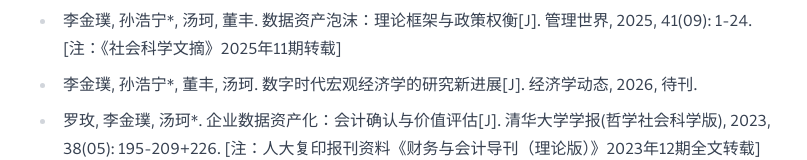
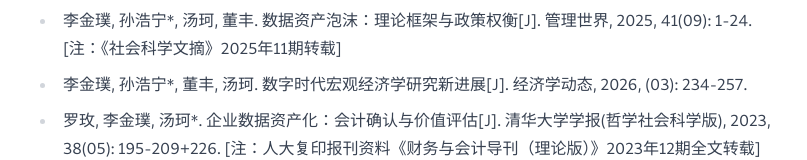
Before and after one commit to lijinpu/lijinpu.github.io, a Next.js app: page /research in a window 1280 px wide. Shown: the part 262-422 px from the top of the page, without its empty margins (233-1040 px from the left). Built offline with nearby package versions, Linux system fonts and the light colour scheme.

Commit message:
auto update

```diff
--- a/pages/cv.tsx
+++ b/pages/cv.tsx
@@ -46,7 +46,7 @@
           <h2>Publications &nbsp;&nbsp; 学术发表</h2>
           <ul>
             <li>李金璞, 孙浩宁*, 汤珂, 董丰. 数据资产泡沫：理论框架与政策权衡[J]. 管理世界, 2025, 41(09): 1-24. [注：《社会科学文摘》2025年11期转载]</li>
-            <li>李金璞, 孙浩宁*, 董丰, 汤珂. 数字时代宏观经济学的研究新进展[J]. 经济学动态, 2026, 待刊.</li>
+            <li>李金璞, 孙浩宁*, 董丰, 汤珂. 数字时代宏观经济学研究新进展[J]. 经济学动态, 2026, (03): 234-257.</li>
             <li>罗玫, 李金璞, 汤珂*. 企业数据资产化：会计确认与价值评估[J]. 清华大学学报(哲学社会科学版), 2023, 38(05): 195-209+226. [注：人大复印报刊资料《财务与会计导刊（理论版）》2023年12期全文转载]</li>
             <li>李金璞, 汤珂*. 论数据要素市场参与者的培育[J]. 西安交通大学学报(社会科学版), 2023, 43(04): 78-89.</li>
             <li>Dong, F., Li, J.*, Sun, H., & Wang, S. (2025). Dynamic Efficiency Redux: Evidence from China. <i>China & World Economy</i>, 33(05), 196-222.</li>
--- a/pages/research.tsx
+++ b/pages/research.tsx
@@ -11,7 +11,7 @@
          <h3>In Chinese &nbsp;&nbsp; 中文发表</h3>
             <ul>
                 <li>李金璞, 孙浩宁*, 汤珂, 董丰. 数据资产泡沫：理论框架与政策权衡[J]. 管理世界, 2025, 41(09): 1-24. [注：《社会科学文摘》2025年11期转载]</li>
-                <li>李金璞, 孙浩宁*, 董丰, 汤珂. 数字时代宏观经济学的研究新进展[J]. 经济学动态, 2026, 待刊.</li>
+                <li>李金璞, 孙浩宁*, 董丰, 汤珂. 数字时代宏观经济学研究新进展[J]. 经济学动态, 2026, (03): 234-257.</li>
                 <li>罗玫, 李金璞, 汤珂*. 企业数据资产化：会计确认与价值评估[J]. 清华大学学报(哲学社会科学版), 2023, 38(05): 195-209+226. [注：人大复印报刊资料《财务与会计导刊（理论版）》2023年12期全文转载]</li>
                 <li>李金璞, 汤珂*. 论数据要素市场参与者的培育[J]. 西安交通大学学报(社会科学版), 2023, 43(04): 78-89.</li>
             </ul>
```
